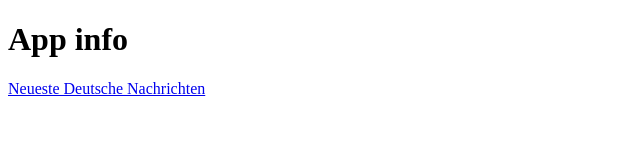
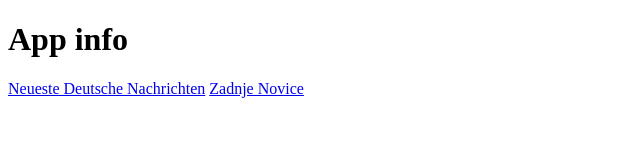
Before and after one commit to rolevi/rolevi.github.io, a plain HTML site: page index.html in a window 1280 px wide. Shown: the whole page, without its empty margins (0-640 px from the left). Drawn offline with Linux system fonts and the light colour scheme.

Commit message:
Update index.html

```diff
--- a/index.html
+++ b/index.html
@@ -3,5 +3,6 @@
 <body>
 <h1>App info</h1>
 <a href="https://rolevi.github.io/ndn.html">Neueste Deutsche Nachrichten</a>
+  <a href="https://rolevi.github.io/ndn.html">Zadnje Novice</a>
 </body>
 </html>
```
